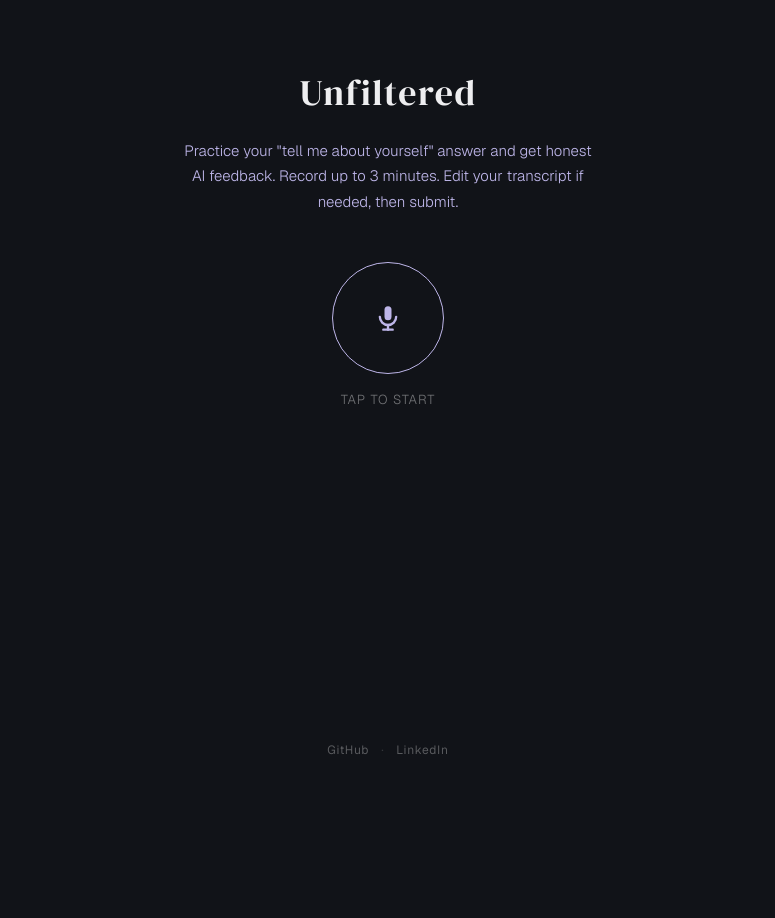
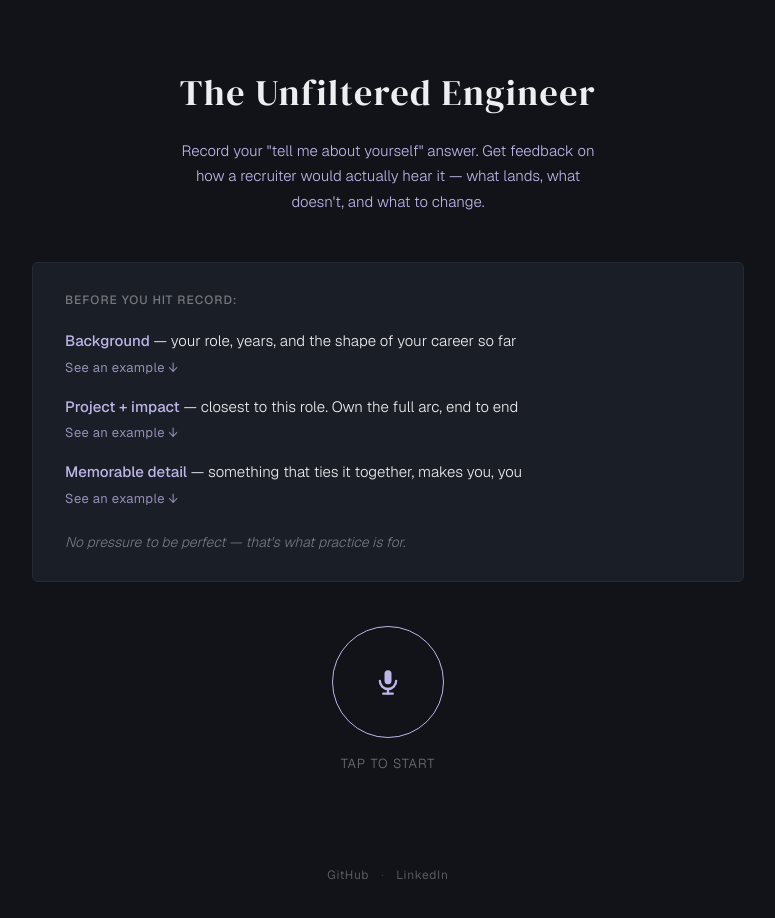
Before and after one commit to vishakhamotwani/unfiltered, a React (Vite) app: page / in a window 1280 px wide. Shown: the top 918 px of the page, without its empty margins (252-1027 px from the left). Before the commit the page ends 800 px from the top, so only its background shows below. Built offline with nearby package versions, Linux system fonts and the light colour scheme; no server answers; the database is empty.

Commit message:
Rename to The Unfiltered Engineer, add usage counter, download feedback as image, pre-recording guidance, and recruiter-framed copy

```diff
--- a/index.html
+++ b/index.html
@@ -9,7 +9,7 @@
       href="https://fonts.googleapis.com/css2?family=DM+Serif+Display&family=Geist:wght@300;400;500;600&display=swap"
       rel="stylesheet"
     />
-    <title>Unfiltered</title>
+    <title>The Unfiltered Engineer</title>
   </head>
   <body>
     <div id="root"></div>
--- a/src/App.tsx
+++ b/src/App.tsx
@@ -3,6 +3,7 @@ import { AppState, FeedbackResponse } from './types/feedback'
 import { useSpeechRecognition, isSpeechSupported } from './hooks/useSpeechRecognition'
 import { useTimer } from './hooks/useTimer'
 import Header from './components/Header'
+import PreRecordingGuidance from './components/PreRecordingGuidance'
 import MicButton from './components/MicButton'
 import TranscriptEditor from './components/TranscriptEditor'
 import FeedbackPanel from './components/FeedbackPanel'
@@ -99,6 +100,8 @@ export default function App() {
       <div className={styles.container}>
         <Header />
         <main className={styles.main}>
+          {appState === 'idle' && <PreRecordingGuidance />}
+
           <MicButton
             appState={appState}
             elapsed={elapsed}
--- a/src/components/FeedbackPanel.module.css
+++ b/src/components/FeedbackPanel.module.css
@@ -26,13 +26,38 @@
   margin-top: 8px;
 }
 
+.panelHeader {
+  display: flex;
+  align-items: center;
+  justify-content: space-between;
+  margin-bottom: 24px;
+}
+
 .heading {
   font-size: 0.75rem;
   font-weight: 500;
   letter-spacing: 0.1em;
   text-transform: uppercase;
   color: var(--text-muted);
-  margin-bottom: 24px;
+  margin-bottom: 0;
+}
+
+.downloadButton {
+  background: none;
+  border: 1px solid var(--border);
+  border-radius: 4px;
+  color: var(--text-muted);
+  font-family: var(--font);
+  font-size: 0.75rem;
+  letter-spacing: 0.06em;
+  padding: 5px 14px;
+  cursor: pointer;
+  transition: border-color 0.15s ease, color 0.15s ease;
+}
+
+.downloadButton:hover {
+  border-color: rgba(255, 255, 255, 0.35);
+  color: var(--text);
 }
 
 .sections {
@@ -77,3 +102,12 @@
   color: var(--text);
   font-weight: 400;
 }
+
+.watermark {
+  font-size: 0.6875rem;
+  color: var(--text-muted);
+  letter-spacing: 0.1em;
+  text-align: right;
+  margin-top: 20px;
+  opacity: 0.5;
+}
--- a/src/components/FeedbackPanel.tsx
+++ b/src/components/FeedbackPanel.tsx
@@ -1,3 +1,5 @@
+import { useRef } from 'react'
+import { toPng } from 'html-to-image'
 import { FeedbackResponse } from '../types/feedback'
 import styles from './FeedbackPanel.module.css'
 
@@ -14,11 +16,30 @@ const SECTIONS: { key: keyof FeedbackResponse; label: string }[] = [
 ]
 
 export default function FeedbackPanel({ feedback, isLoading }: FeedbackPanelProps) {
+  const cardRef = useRef<HTMLDivElement>(null)
+
+  async function handleDownload() {
+    if (!cardRef.current) return
+    try {
+      const dataUrl = await toPng(cardRef.current, {
+        backgroundColor: '#111318',
+        pixelRatio: 2,
+        style: { padding: '32px' },
+      })
+      const link = document.createElement('a')
+      link.download = 'the-unfiltered-engineer-feedback.png'
+      link.href = dataUrl
+      link.click()
+    } catch (err) {
+      console.error('Download failed:', err)
+    }
+  }
+
   if (isLoading) {
     return (
       <div className={styles.loading} role="status" aria-live="polite">
         <span className={styles.spinner} aria-hidden="true" />
-        <span>Analyzing your answer…</span>
+        <span>Simulating how a recruiter would hear this…</span>
       </div>
     )
   }
@@ -27,7 +48,13 @@ export default function FeedbackPanel({ feedback, isLoading }: FeedbackPanelProp
 
   return (
     <div className={styles.panel}>
+      <div className={styles.panelHeader}>
         <h2 className={styles.heading}>Feedback</h2>
+        <button className={styles.downloadButton} onClick={handleDownload}>
+          ↓ Download
+        </button>
+      </div>
+      <div ref={cardRef}>
         <div className={styles.sections}>
           {SECTIONS.map(({ key, label }, i) => (
             <div
@@ -40,6 +67,8 @@ export default function FeedbackPanel({ feedback, isLoading }: FeedbackPanelProp
             </div>
           ))}
         </div>
+        <p className={styles.watermark}>The Unfiltered Engineer</p>
+      </div>
     </div>
   )
 }
--- a/src/components/Header.tsx
+++ b/src/components/Header.tsx
@@ -1,13 +1,15 @@
+import UsageCounter from './UsageCounter'
 import styles from './Header.module.css'
 
 export default function Header() {
   return (
     <header className={styles.header}>
-      <h1 className={styles.logo}>Unfiltered</h1>
+      <h1 className={styles.logo}>The Unfiltered Engineer</h1>
       <p className={styles.description}>
-        Practice your "tell me about yourself" answer and get honest AI feedback.
-        Record up to 3 minutes. Edit your transcript if needed, then submit.
+        Record your "tell me about yourself" answer. Get feedback on how a recruiter
+        would actually hear it — what lands, what doesn't, and what to change.
       </p>
+      <UsageCounter />
     </header>
   )
 }
--- /dev/null
+++ b/src/components/PreRecordingGuidance.module.css
@@ -0,0 +1,80 @@
+.wrapper {
+  margin-bottom: 44px;
+  padding: 28px 32px;
+  border: 1px solid var(--border);
+  border-radius: 6px;
+  background: var(--surface);
+}
+
+.intro {
+  font-size: 0.75rem;
+  font-weight: 500;
+  letter-spacing: 0.08em;
+  text-transform: uppercase;
+  color: var(--text-muted);
+  margin-bottom: 20px;
+}
+
+.list {
+  list-style: none;
+  display: flex;
+  flex-direction: column;
+  gap: 20px;
+  margin-bottom: 24px;
+}
+
+.item {
+  display: flex;
+  flex-direction: column;
+  gap: 6px;
+}
+
+.itemHeader {
+  font-size: 0.9375rem;
+  line-height: 1.5;
+}
+
+.label {
+  font-weight: 500;
+  color: var(--accent);
+}
+
+.description {
+  color: var(--text);
+  font-weight: 300;
+}
+
+.toggle {
+  background: none;
+  border: none;
+  padding: 0;
+  cursor: pointer;
+  font-family: var(--font);
+  font-size: 0.8125rem;
+  color: var(--accent);
+  letter-spacing: 0.03em;
+  text-align: left;
+  opacity: 0.75;
+  transition: opacity 0.15s ease;
+  width: fit-content;
+}
+
+.toggle:hover {
+  opacity: 1;
+}
+
+.example {
+  font-size: 0.875rem;
+  line-height: 1.75;
+  color: var(--text-muted);
+  font-style: italic;
+  padding: 12px 16px;
+  border-left: 2px solid var(--accent);
+  margin-top: 2px;
+}
+
+.closing {
+  font-size: 0.875rem;
+  color: var(--text-muted);
+  font-style: italic;
+}
--- /dev/null
+++ b/src/components/PreRecordingGuidance.tsx
@@ -0,0 +1,62 @@
+import { useState } from 'react'
+import styles from './PreRecordingGuidance.module.css'
+
+const ITEMS = [
+  {
+    label: 'Background',
+    description: 'your role, years, and the shape of your career so far',
+    example:
+      "I'm a senior frontend engineer. I've been doing this for about 10 years. I started out building web components and doing a lot of legacy migrations. The last few years I've been focused on design systems and growth engineering at a fintech company, so I own the component library everyone on the team uses, and I also work on the experimentation side, the stuff that drives activation.",
+  },
+  {
+    label: 'Project + impact',
+    description: 'closest to this role. Own the full arc, end to end',
+    example:
+      "One project I'm really proud of is one I led myself, start to finish. It started as just an idea with product, and I took it through design, built it, ran it as an experiment, and then worked with analytics to get buy-in to make it the default. It ended up driving a 23% lift in new customers and around 15 million dollars in projected revenue.",
+  },
+  {
+    label: 'Memorable detail',
+    description: 'something that ties it together, makes you, you',
+    example:
+      "Honestly, outside of work I'm doing the same thing. I'm always building little systems, even at home. If I'm not solving a problem at work, I'm probably solving one in my kitchen.",
+  },
+]
+
+export default function PreRecordingGuidance() {
+  const [expanded, setExpanded] = useState<Set<number>>(new Set())
+
+  function toggle(i: number) {
+    setExpanded(prev => {
+      const next = new Set(prev)
+      next.has(i) ? next.delete(i) : next.add(i)
+      return next
+    })
+  }
+
+  return (
+    <div className={styles.wrapper}>
+      <p className={styles.intro}>Before you hit record:</p>
+      <ul className={styles.list}>
+        {ITEMS.map(({ label, description, example }, i) => (
+          <li key={label} className={styles.item}>
+            <p className={styles.itemHeader}>
+              <span className={styles.label}>{label}</span>
+              <span className={styles.description}> — {description}</span>
+            </p>
+            <button
+              className={styles.toggle}
+              onClick={() => toggle(i)}
+              aria-expanded={expanded.has(i)}
+            >
+              {expanded.has(i) ? 'Hide example ↑' : 'See an example ↓'}
+            </button>
+            {expanded.has(i) && (
+              <p className={styles.example}>"{example}"</p>
+            )}
+          </li>
+        ))}
+      </ul>
+      <p className={styles.closing}>No pressure to be perfect — that's what practice is for.</p>
+    </div>
+  )
+}
--- /dev/null
+++ b/src/components/UsageCounter.module.css
@@ -0,0 +1,7 @@
+.counter {
+  font-size: 0.75rem;
+  color: var(--text-muted);
+  text-align: center;
+  margin-top: 14px;
+  letter-spacing: 0.02em;
+}
--- /dev/null
+++ b/src/components/UsageCounter.tsx
@@ -0,0 +1,25 @@
+import { useEffect, useState } from 'react'
+import { supabase } from '../lib/supabase'
+import styles from './UsageCounter.module.css'
+
+export default function UsageCounter() {
+  const [count, setCount] = useState<number | null>(null)
+
+  useEffect(() => {
+    supabase
+      .from('usage_counter')
+      .select('count')
+      .single()
+      .then(({ data }) => {
+        if (data) setCount((data as { count: number }).count)
+      })
+  }, [])
+
+  if (!count) return null
+
+  return (
+    <p className={styles.counter}>
+      {count.toLocaleString()} engineers have practiced their story
+    </p>
+  )
+}
```
Also changed, not shown: 1 other file (tests, documents, lock files or other folders). Lines whose indentation alone changed are shown as unchanged.
